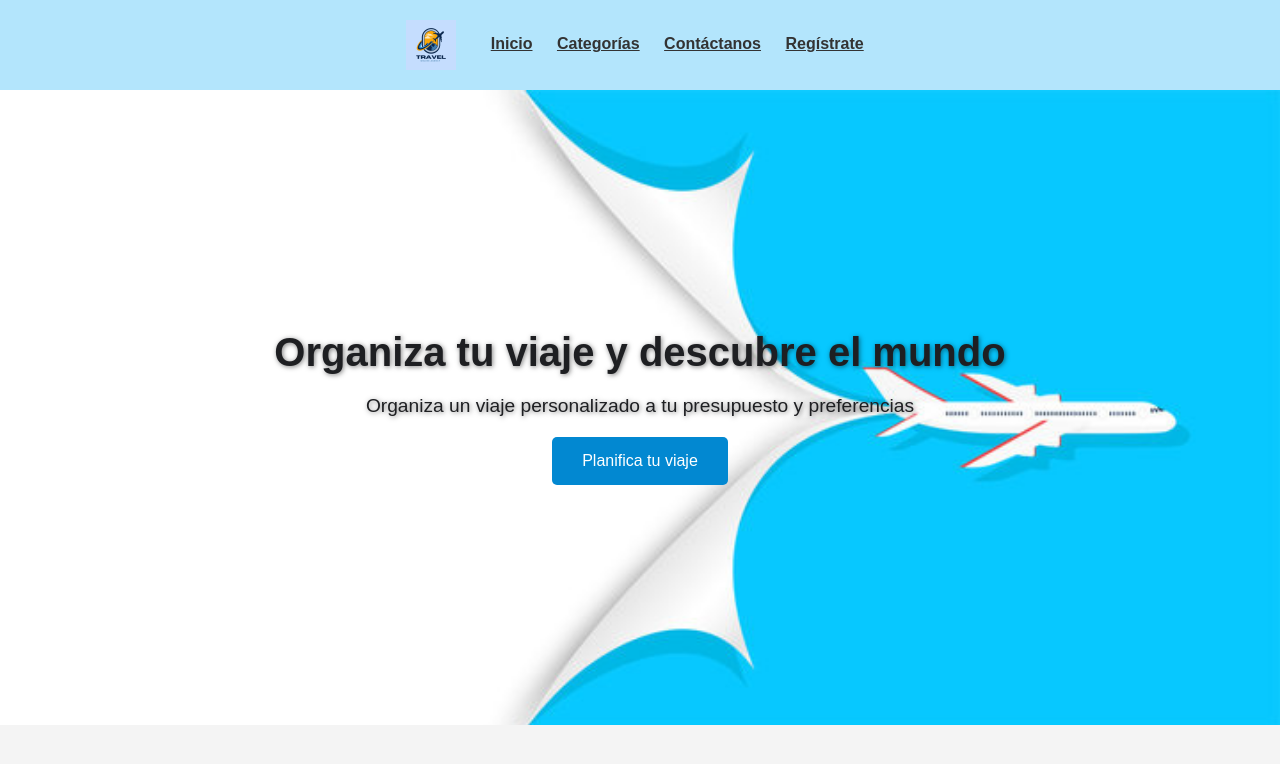
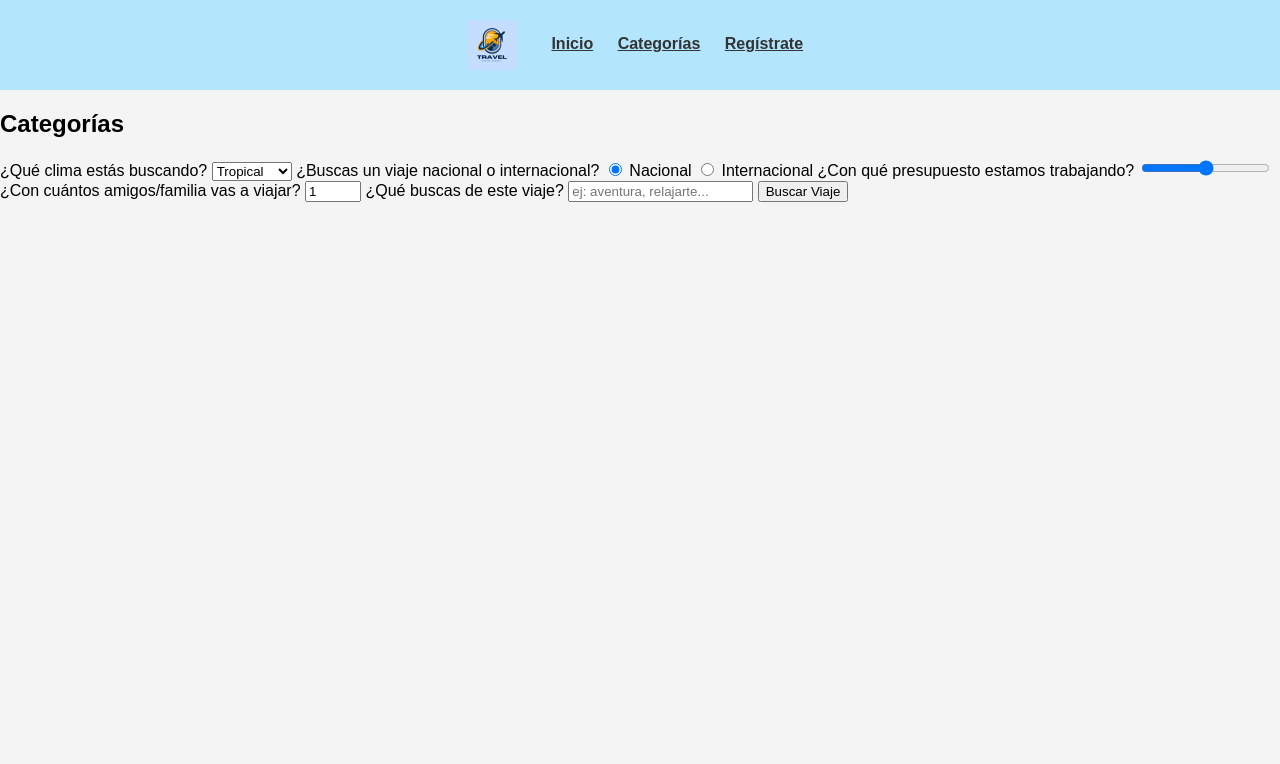
Before and after one commit to UCC-LabCompu2/proyecto2024-ferrer, a plain HTML site: page pagina/index.html in a window 1280 px wide. Both pictures are taken after a click on the link "Categorías". Drawn offline with Linux system fonts and the light colour scheme.

Commit message:
agregue la opciones para encontrar el viaje

```diff
--- a/pagina/index.html
+++ b/pagina/index.html
@@ -55,6 +55,12 @@
             color: #333;
             font-weight: bold;
         }
+        .section {
+            display: none;
+        }
+        .section.active {
+            display: block;
+        }
     </style>
 </head>
 <body>
@@ -63,7 +69,6 @@
     <nav>
         <a href="#" onclick="showSection('home')">Inicio</a>
         <a href="#" onclick="showSection('categories')">Categorías</a>
-        <a href="#" onclick="showSection('contact')">Contáctanos</a>
         <a href="#" onclick="showSection('signup')">Regístrate</a>
     </nav>
 </header>
@@ -74,5 +79,45 @@
         <button onclick="showSection('categories')">Planifica tu viaje</button>
     </div>
 </section>
+<section id="categories" class="section">
+    <div class="categories">
+        <h2>Categorías</h2>
+        <label for="clima">¿Qué clima estás buscando?</label>
+        <select id="clima">
+            <option value="tropical">Tropical</option>
+            <option value="templado">Templado</option>
+            <option value="frío">Frío</option>
+        </select>
+
+        <label>¿Buscas un viaje nacional o internacional?</label>
+        <input type="radio" id="nacional" name="tipo_viaje" value="nacional" checked>
+        <label for="nacional">Nacional</label>
+        <input type="radio" id="internacional" name="tipo_viaje" value="internacional">
+        <label for="internacional">Internacional</label>
+
+        <label for="presupuesto">¿Con qué presupuesto estamos trabajando?</label>
+        <input type="range" id="presupuesto" name="presupuesto" min="100" max="10000" step="100">
+
+        <label for="viajeros">¿Con cuántos amigos/familia vas a viajar?</label>
+        <input type="number" id="viajeros" name="viajeros" min="1" max="20" value="1">
+
+        <label for="busqueda">¿Qué buscas de este viaje?</label>
+        <input type="text" id="busqueda" name="busqueda" placeholder="ej: aventura, relajarte...">
+
+        <button type="button" onclick="showSection('results')">Buscar Viaje</button>
+    </div>
+</section>
+<script>
+    function showSection(sectionId) {
+        const sections = document.querySelectorAll('.section');
+        sections.forEach(section => {
+            if (section.id === sectionId) {
+                section.classList.add('active');
+            } else {
+                section.classList.remove('active');
+            }
+        });
+    }
+</script>
 </body>
 </html>
```
